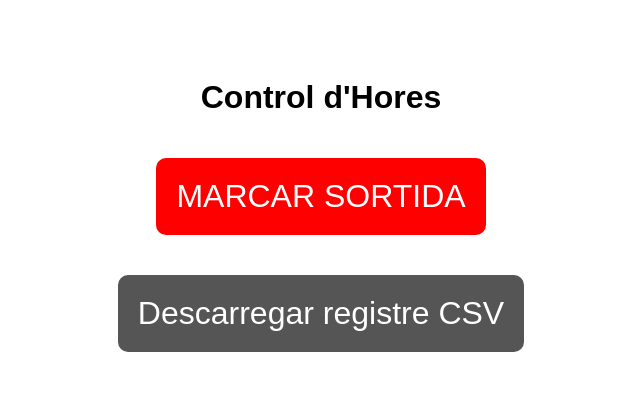
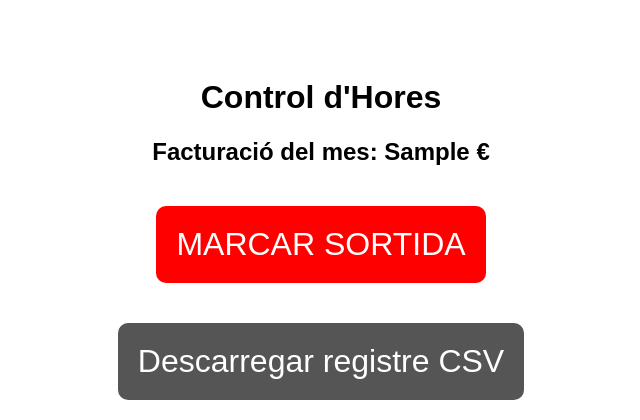
Before and after one commit to mmontanerm/control_hores, a Flask app: template templates/index.html in a window 1280 px wide. Shown: the top 420 px of the page, without its empty margins (319-959 px from the left). Run offline with Flask 3, Linux system fonts and the light colour scheme; the template is opened without the code that fills it: most values are stand-ins (such as "Sample title", 1, 10 or a date in 2020).

Commit message:
Update index.html

```diff
--- a/templates/index.html
+++ b/templates/index.html
@@ -18,6 +18,9 @@
 </head>
 <body>
     <h1>Control d'Hores</h1>
+
+    <h2>Facturació del mes: <span id="import-total">{{ import_mes }} €</span></h2>
+
     <button id="marcar-btn"></button>
 
     <br>
```
